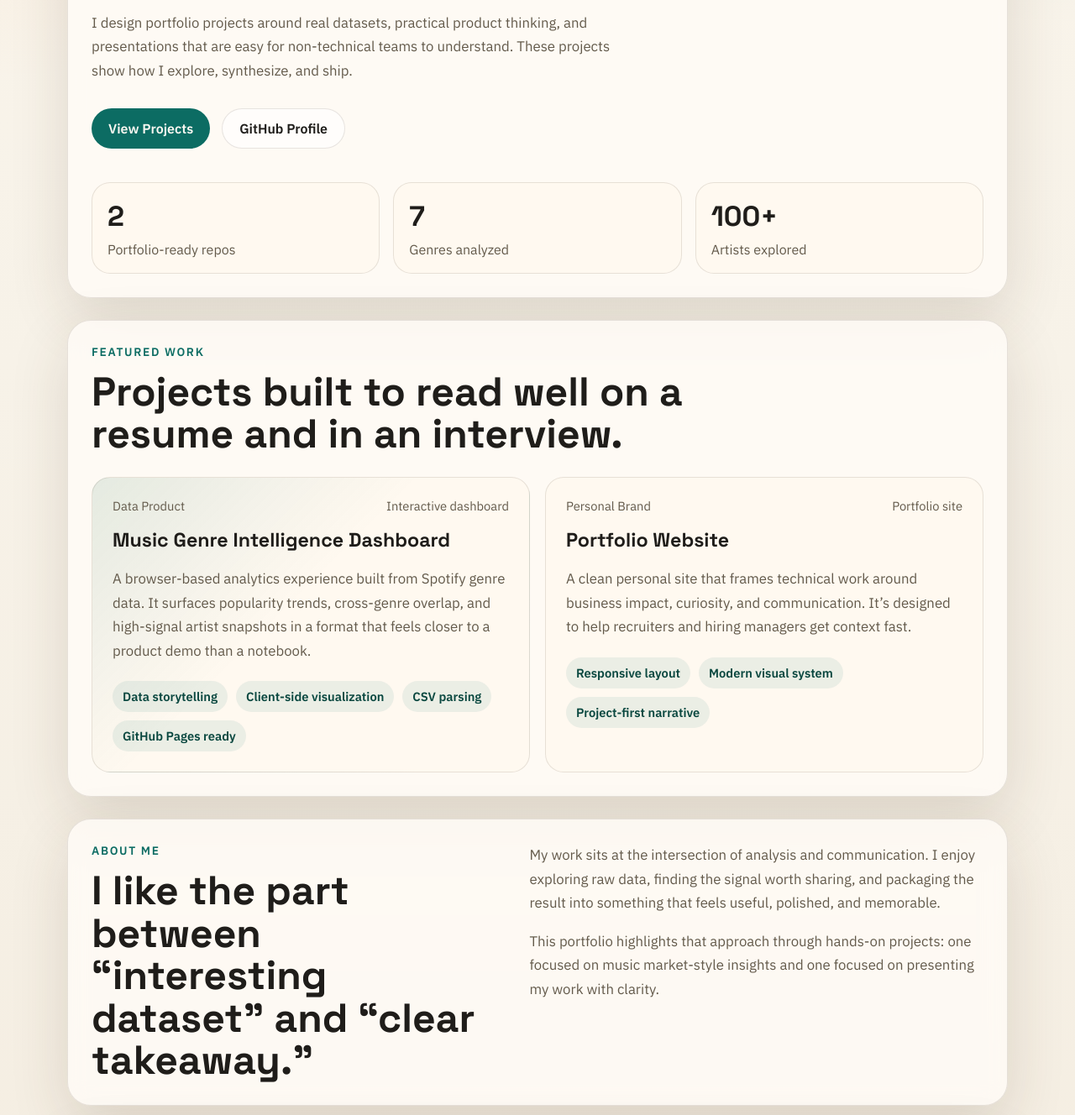
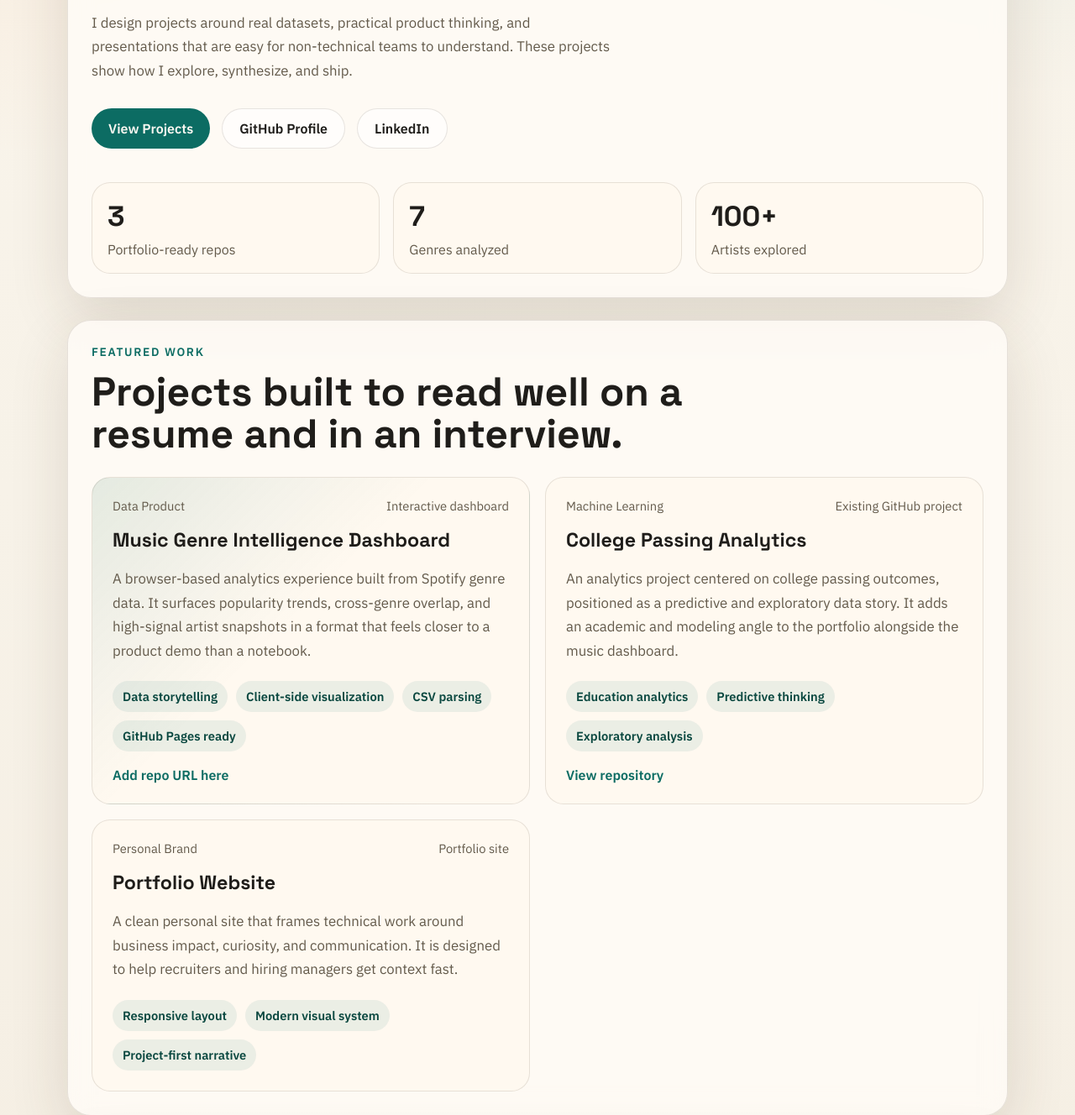
Before and after one commit to jCroitoru1/jCroitoru1.github.io, a plain HTML site: page index.html in a window 1280 px wide. Shown: the part 720-2048 px from the top of the page at 84% size. Drawn offline with Linux system fonts and the light colour scheme; files that its build step writes are made by us from their sources; files whose address does not match are found by name.

Commit message:
Add files via upload

```diff
--- a/index.html
+++ b/index.html
@@ -6,7 +6,7 @@
   <title>Jared Croitoru | Data Projects</title>
   <meta
     name="description"
-    content="Portfolio site for Jared Croitoru featuring data storytelling, analytics, and interactive product-focused projects."
+    content="Portfolio site for Jared Croitoru blending data analytics, storytelling, and interactive projects with a growing focus on product thinking."
   >
   <link rel="preconnect" href="https://fonts.googleapis.com">
   <link rel="preconnect" href="https://fonts.gstatic.com" crossorigin>
@@ -32,18 +32,19 @@
         <p class="eyebrow">Data science, analytics, and product-minded storytelling</p>
         <h1>Building projects that turn messy data into clear decisions.</h1>
         <p class="hero-copy">
-          I design portfolio projects around real datasets, practical product thinking, and presentations that are easy
+          I design projects around real datasets, practical product thinking, and presentations that are easy
           for non-technical teams to understand. These projects show how I explore, synthesize, and ship.
         </p>
         <div class="hero-actions">
           <a class="button button-primary" href="#projects">View Projects</a>
-          <a class="button button-secondary" href="https://github.com/" target="_blank" rel="noreferrer">GitHub Profile</a>
+          <a class="button button-secondary" href="https://github.com/jCroitoru1" target="_blank" rel="noreferrer">GitHub Profile</a>
+          <a class="button button-secondary" href="https://www.linkedin.com/in/jared-croitoru/" target="_blank" rel="noreferrer">LinkedIn</a>
         </div>
       </div>
 
       <div class="hero-metrics">
         <article>
-          <span class="metric-value">2</span>
+          <span class="metric-value">3</span>
           <span class="metric-label">Portfolio-ready repos</span>
         </article>
         <article>
@@ -81,6 +82,29 @@
               <li>CSV parsing</li>
               <li>GitHub Pages ready</li>
             </ul>
+            <div class="project-links">
+              <a class="text-link" href="https://github.com/jCroitoru1" target="_blank" rel="noreferrer">Add repo URL here</a>
+            </div>
+          </article>
+
+          <article class="project-card">
+            <div class="card-topline">
+              <span>Machine Learning</span>
+              <span>Existing GitHub project</span>
+            </div>
+            <h3>College Passing Analytics</h3>
+            <p>
+              An analytics project centered on college passing outcomes, positioned as a predictive and exploratory data story.
+              It adds an academic and modeling angle to the portfolio alongside the music dashboard.
+            </p>
+            <ul class="tag-row">
+              <li>Education analytics</li>
+              <li>Predictive thinking</li>
+              <li>Exploratory analysis</li>
+            </ul>
+            <div class="project-links">
+              <a class="text-link" href="https://github.com/jCroitoru1/College-Passing-Analytics" target="_blank" rel="noreferrer">View repository</a>
+            </div>
           </article>
 
           <article class="project-card">
@@ -90,7 +114,7 @@
             </div>
             <h3>Portfolio Website</h3>
             <p>
-              A clean personal site that frames technical work around business impact, curiosity, and communication. It’s designed
+              A clean personal site that frames technical work around business impact, curiosity, and communication. It is designed
               to help recruiters and hiring managers get context fast.
             </p>
             <ul class="tag-row">
@@ -105,7 +129,7 @@
       <section class="section split-section" id="about">
         <div>
           <p class="eyebrow">About Me</p>
-          <h2>I like the part between “interesting dataset” and “clear takeaway.”</h2>
+          <h2>I like the part between "interesting dataset" and "clear takeaway."</h2>
         </div>
         <div class="about-copy">
           <p>
@@ -113,8 +137,8 @@
             signal worth sharing, and packaging the result into something that feels useful, polished, and memorable.
           </p>
           <p>
-            This portfolio highlights that approach through hands-on projects: one focused on music market-style insights
-            and one focused on presenting my work with clarity.
+            This portfolio highlights that approach through hands-on projects: one focused on music market-style insights,
+            one focused on education analytics, and one focused on presenting my work with clarity.
           </p>
         </div>
       </section>
@@ -150,8 +174,8 @@
         <h2>Want the full repo links here?</h2>
       </div>
       <p>
-        Publish the portfolio site and dashboard to GitHub, then replace the placeholder GitHub link with your profile and
-        repo URLs.
+        Publish the portfolio site and dashboard to GitHub, replace the placeholder music dashboard link, and keep linking
+        your best projects directly from this page.
       </p>
     </footer>
   </div>
```
